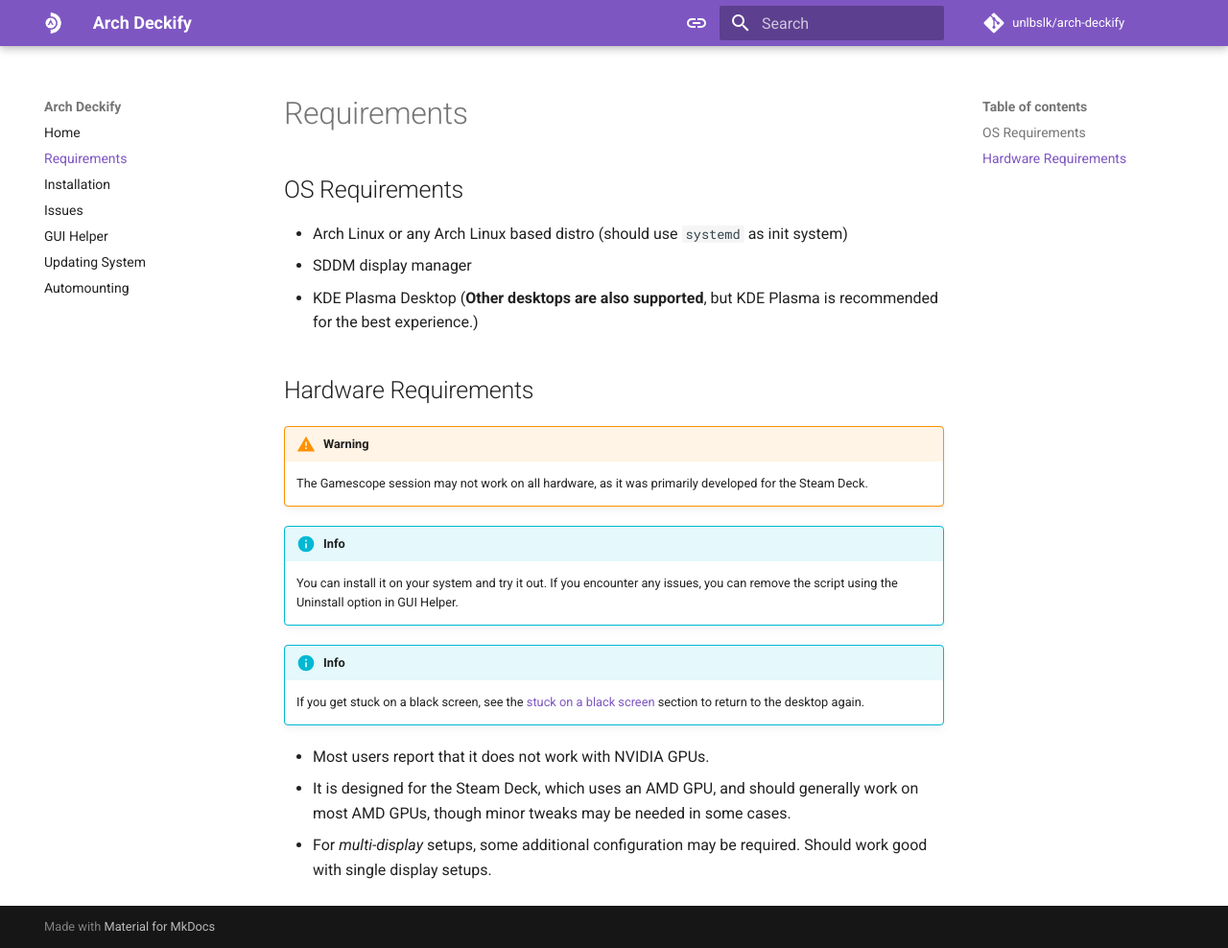
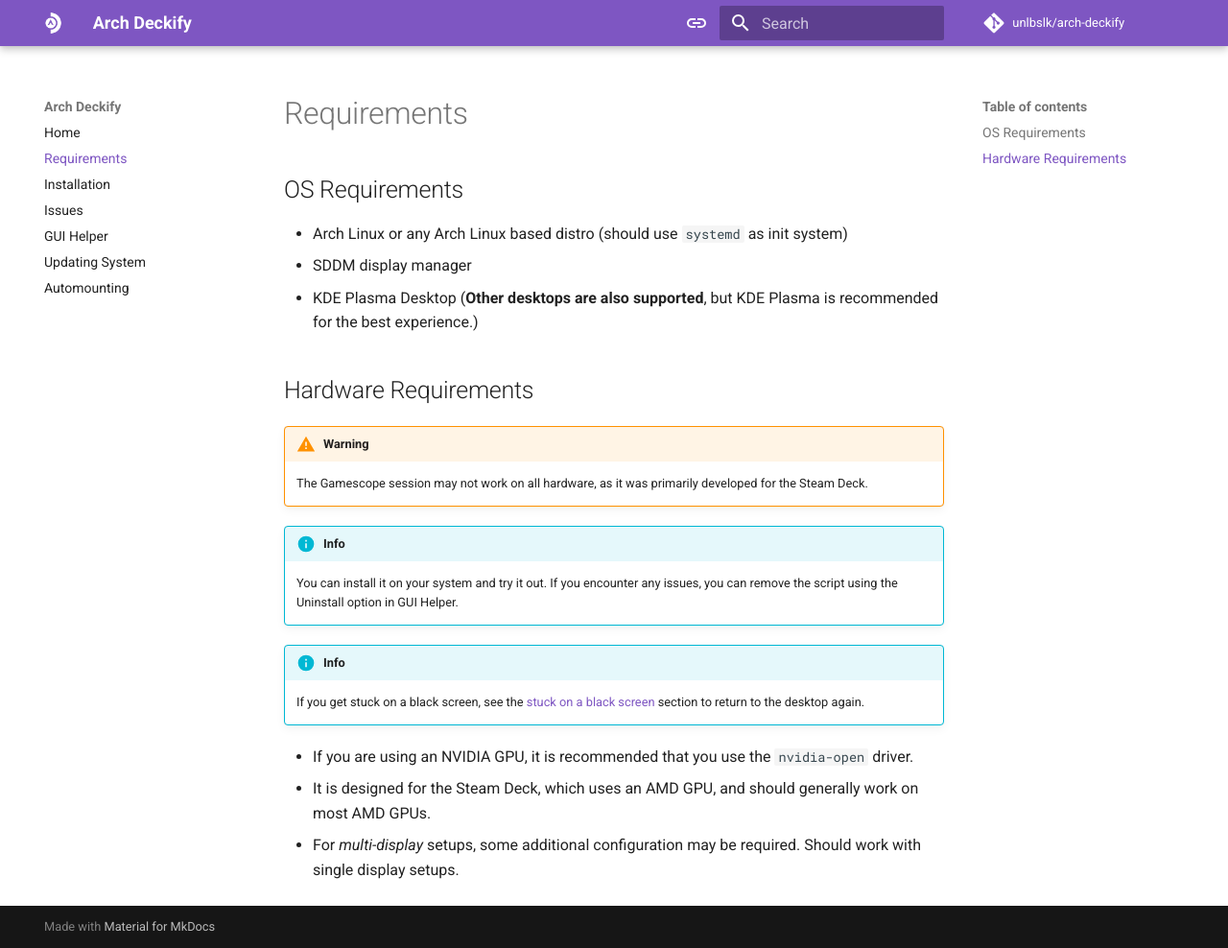
Before and after one commit to unlbslk/arch-deckify, an MkDocs documentation site: the page built from docs_src/requirements.md, in a window 1280 px wide and 988 px high. Shown: the whole window at 96% size. Built offline with MkDocs 1.6.1 and Material for MkDocs 9.7.7, drawn with Linux system fonts in a browser that asks for light colours; comment, search, counter and statistics services are not loaded.

Commit message:
Update requirements.md

```diff
--- a/docs_src/requirements.md
+++ b/docs_src/requirements.md
@@ -14,6 +14,6 @@
 !!! info
 	If you get stuck on a black screen, see the [stuck on a black screen](issues.md#stuck-on-a-black-screen-cannot-return-to-desktop-again) section to return to the desktop again.
 
-- Most users report that it does not work with NVIDIA GPUs.
-- It is designed for the Steam Deck, which uses an AMD GPU, and should generally work on most AMD GPUs, though minor tweaks may be needed in some cases.
-- For *multi-display* setups, some additional configuration may be required. Should work good with single display setups.
+- If you are using an NVIDIA GPU, it is recommended that you use the `nvidia-open` driver.
+- It is designed for the Steam Deck, which uses an AMD GPU, and should generally work on most AMD GPUs.
+- For *multi-display* setups, some additional configuration may be required. Should work with single display setups.
```
